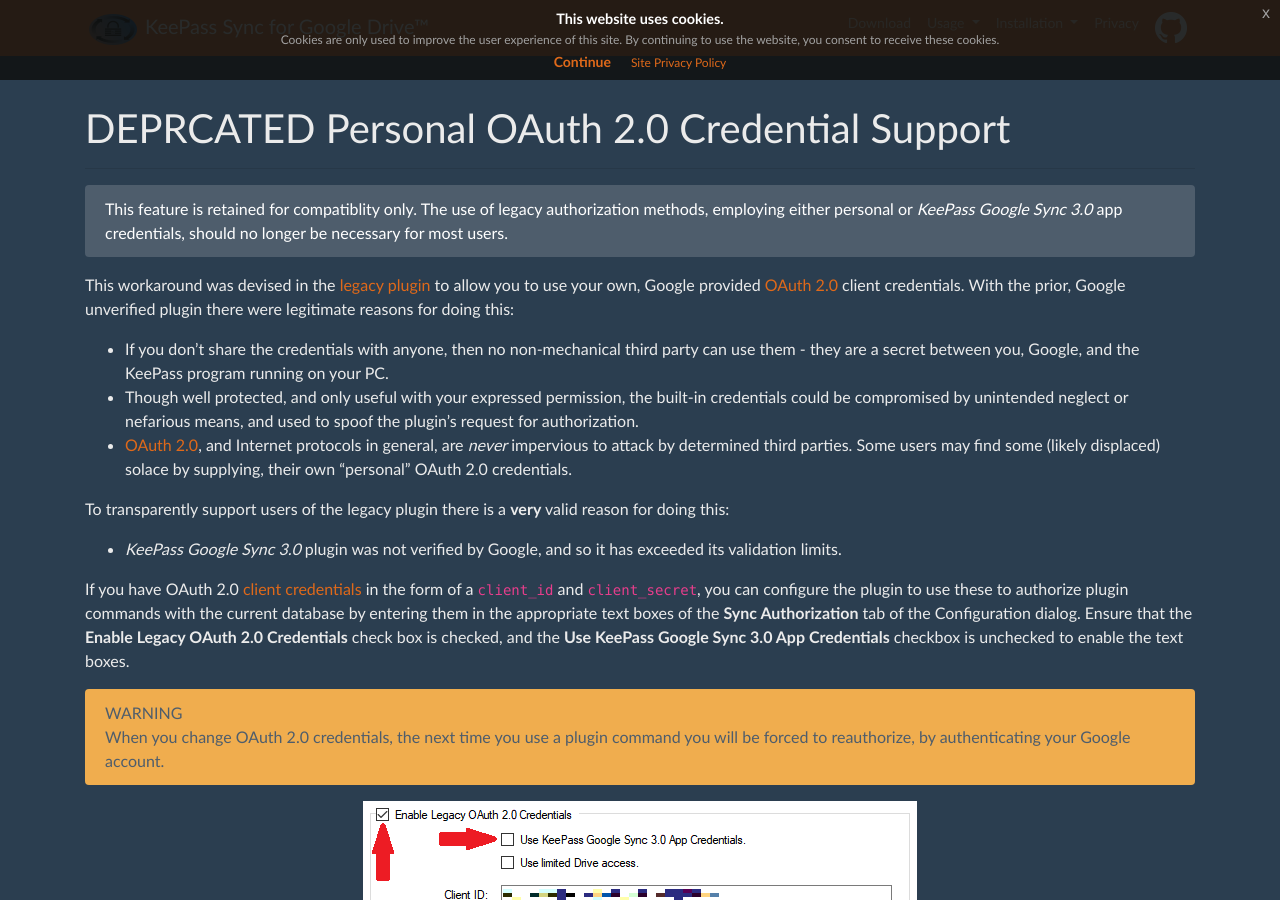
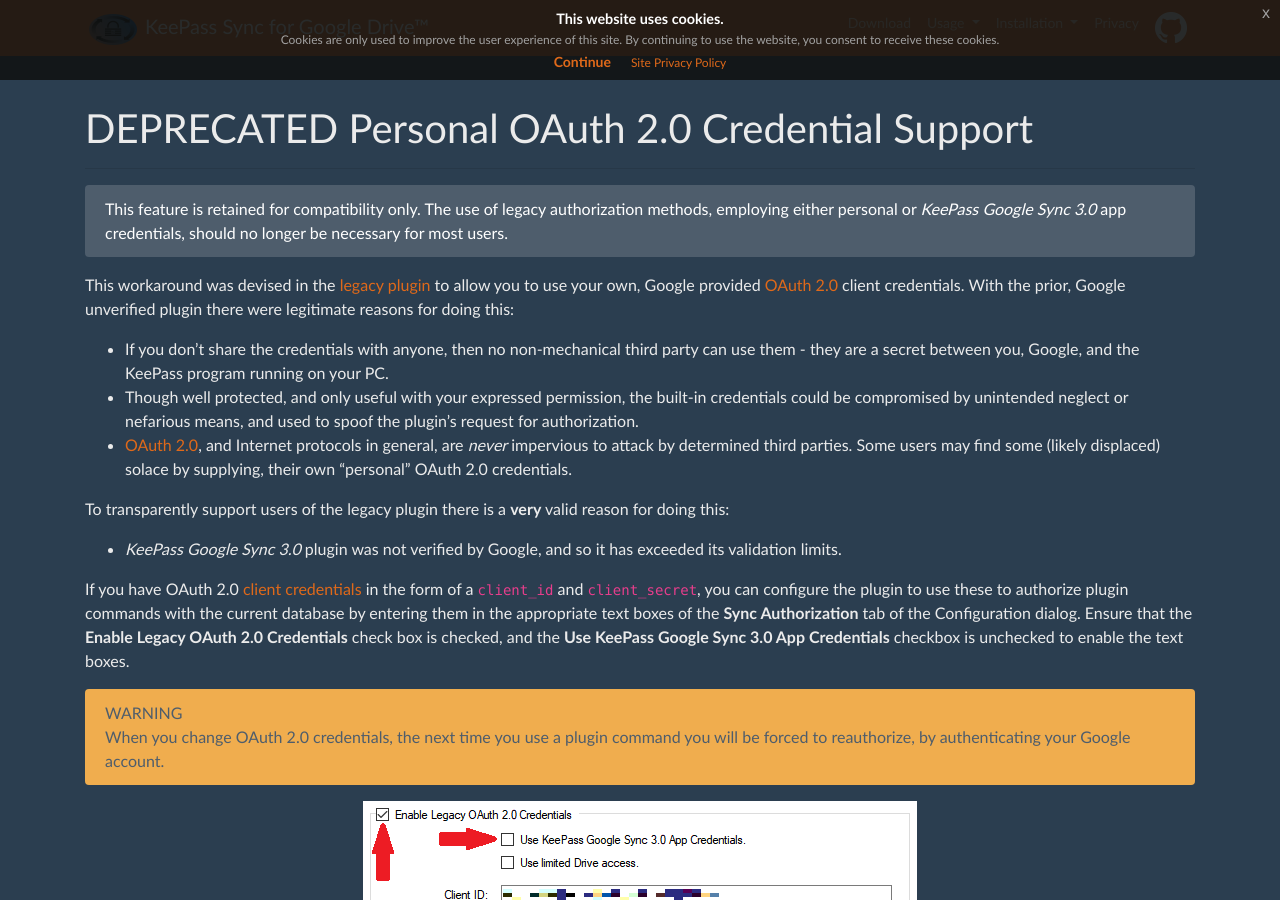
Before and after one commit to walterpg/google-drive-sync, a Jekyll site: the page built from docs/usage/oauth.md, in a window 1280 px wide and 900 px high. Built offline with Jekyll 4.4.1, drawn with Linux system fonts in a browser that asks for light colours.

Commit message:
Fix typos.

```diff
--- a/docs/usage/oauth.md
+++ b/docs/usage/oauth.md
@@ -1,10 +1,10 @@
 ---
 layout: page
-title: DEPRCATED Personal OAuth 2.0 Credential Support
+title: DEPRECATED Personal OAuth 2.0 Credential Support
 ---
 
 <div class="alert alert-secondary" role="alert">
-This feature is retained for compatiblity only.
+This feature is retained for compatibility only.
 The use of legacy authorization methods, employing either personal or
 <em>KeePass Google Sync 3.0</em> app credentials, should no
 longer be necessary for most users.
```
